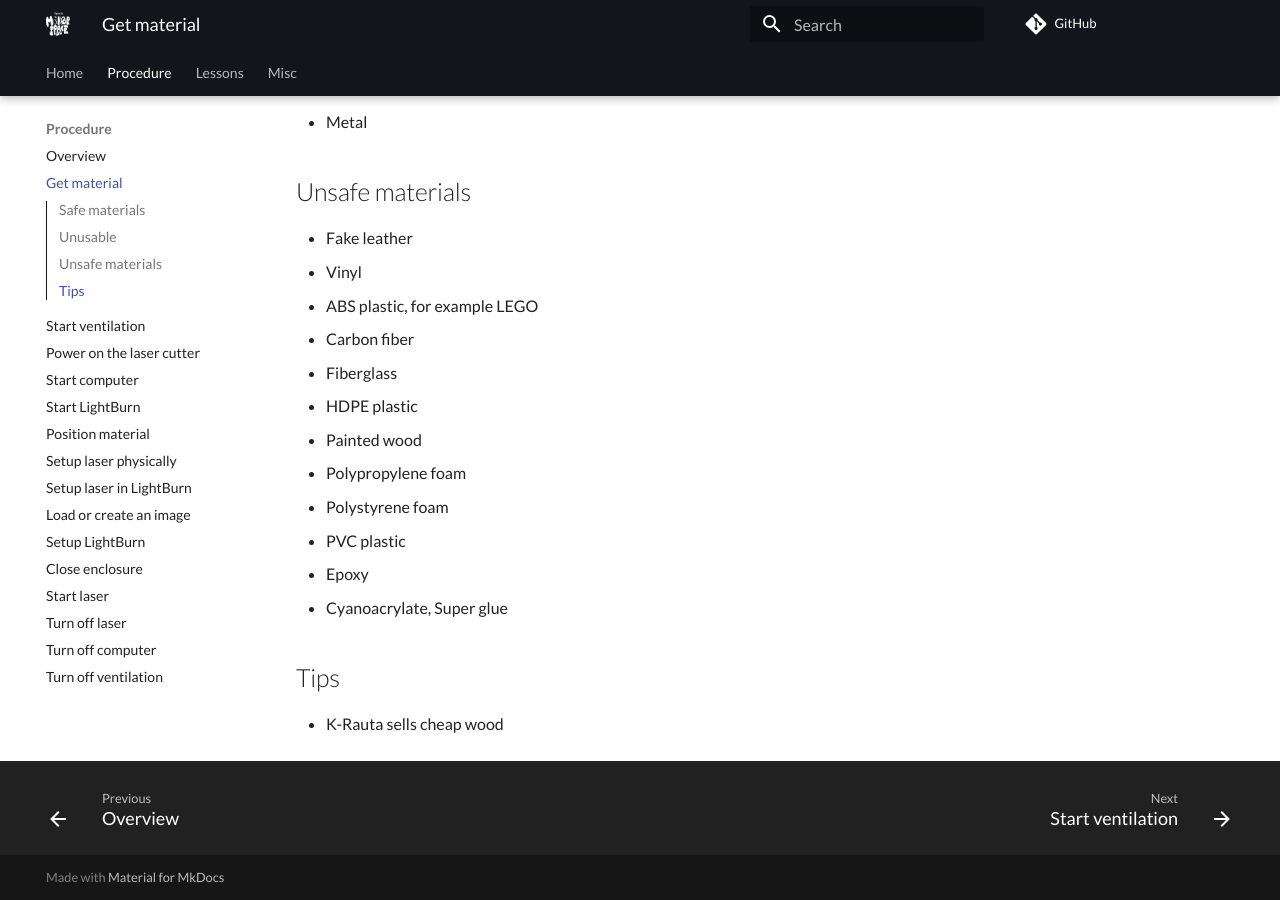
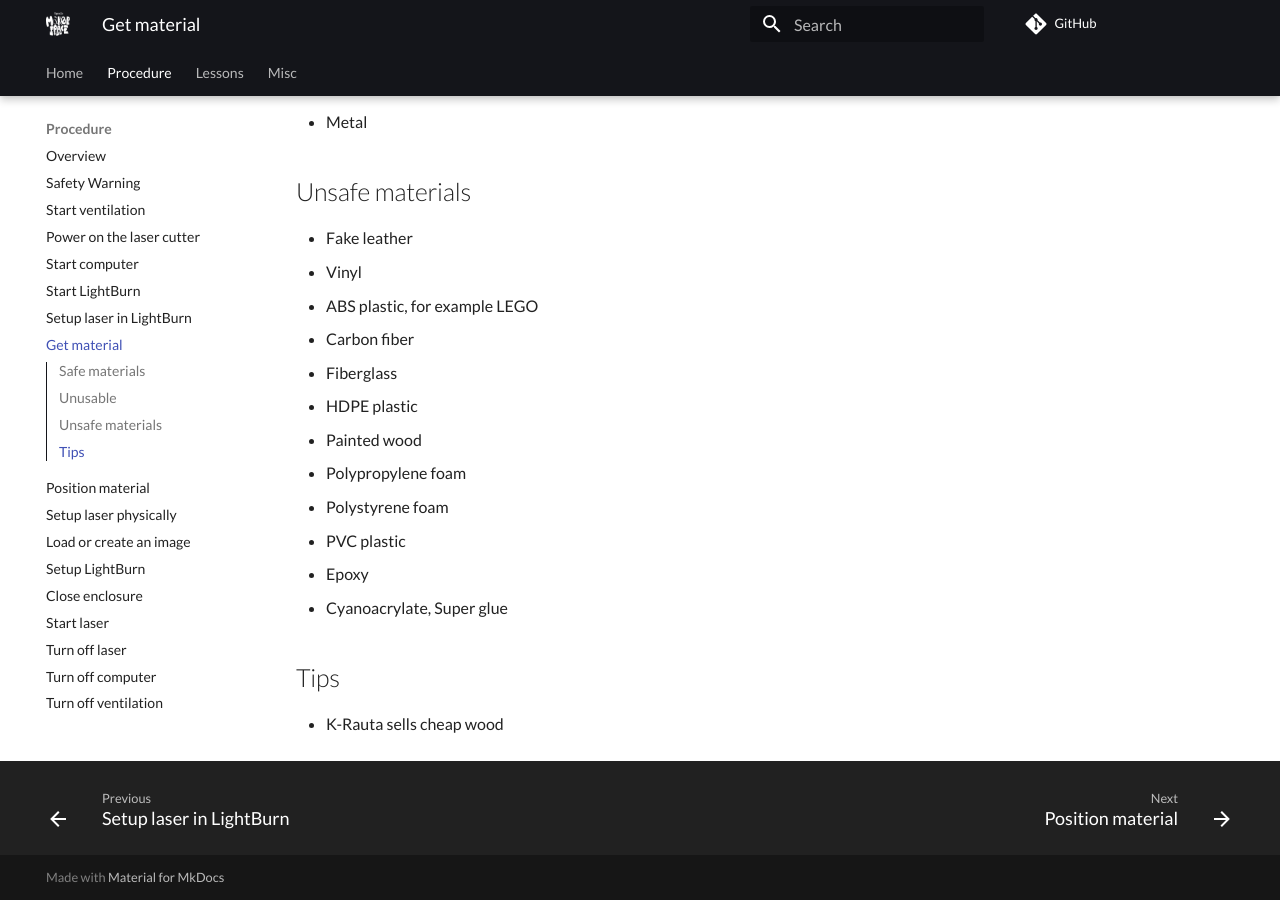
Before and after one commit to uppsala-makerspace/laser_cutter_guide, an MkDocs documentation site: the page built from docs/steps/get_material.md, in a window 1280 px wide and 900 px high, scrolled down 737 px. Built offline with MkDocs 1.6.1 and Material for MkDocs 9.7.7, drawn with Linux system fonts in a browser that asks for light colours; comment, search, counter and statistics services are not loaded; some of the changed lines change nothing that is shown.

Commit message:
Update mkdocs.yml

```diff
--- a/mkdocs.yml
+++ b/mkdocs.yml
@@ -7,14 +7,15 @@ nav:
   - Home: index.md
   - Procedure:
     - Overview: steps/README.md
-    - Get material: steps/get_material.md
+    - Safety Warning: misc/safety_warning/readme.md
     - Start ventilation: steps/start_ventilation.md
     - Power on the laser cutter: steps/power_on_laser_cutter.md
     - Start computer: steps/start_computer.md
     - Start LightBurn: steps/start_lightburn.md
+    - Setup laser in LightBurn: steps/setup_laser_in_lightburn.md
+    - Get material: steps/get_material.md
     - Position material: steps/position_material.md
     - Setup laser physically: steps/setup_laser_physically.md
-    - Setup laser in LightBurn: steps/setup_laser_in_lightburn.md
     - Load or create an image: load_image.md
     - Setup LightBurn: steps/setup_lightburn.md
     - Close enclosure: steps/close_enclosure.md
@@ -34,6 +35,7 @@ nav:
     - 8. Your first cut as an operator: lessons/8_your_first_cut_as_operator.md
     - 9. Certication: lessons/9_certification.md
   - Misc:
+    - Foreword: misc/foreword/readme.md
     - Certified operators: certified_operators.md
     - Code of conduct: CODE_OF_CONDUCT.md
     - Contributing: CONTRIBUTING.md
```
